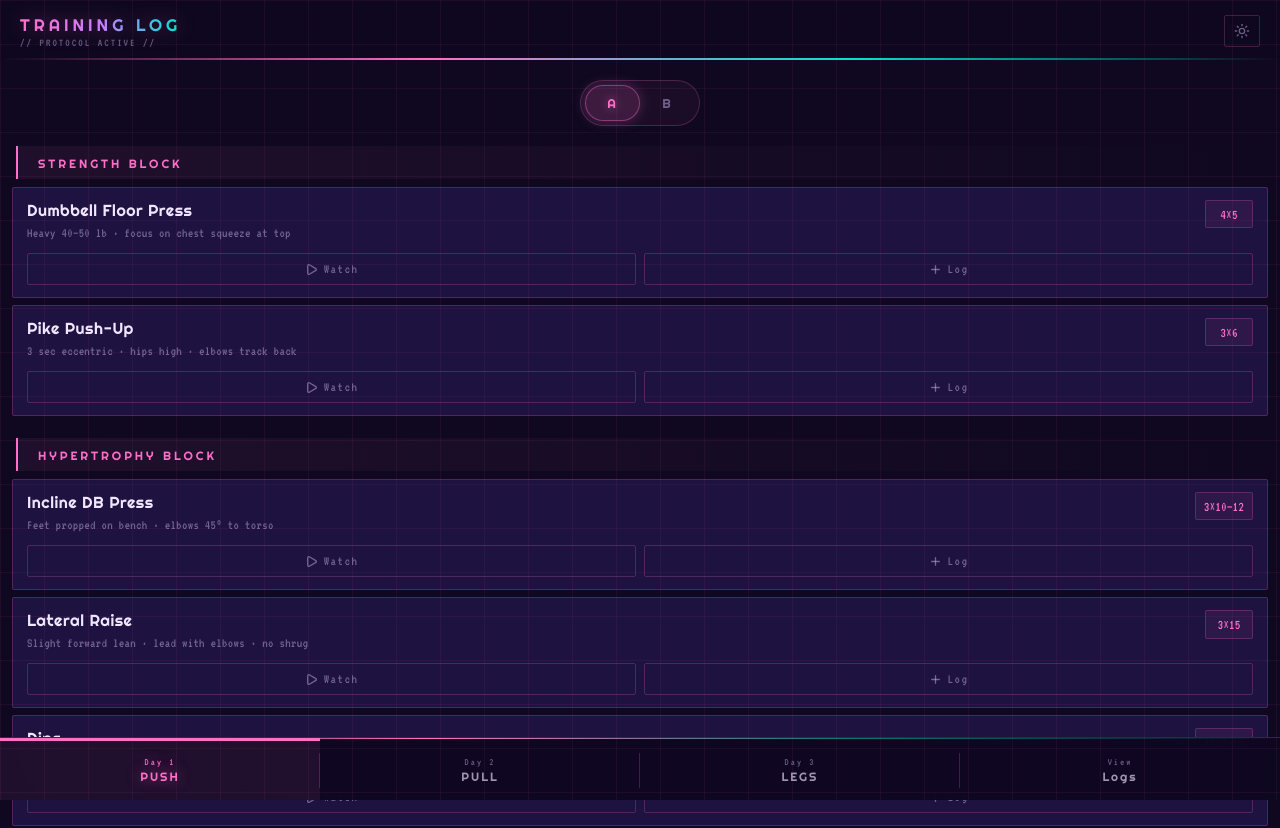
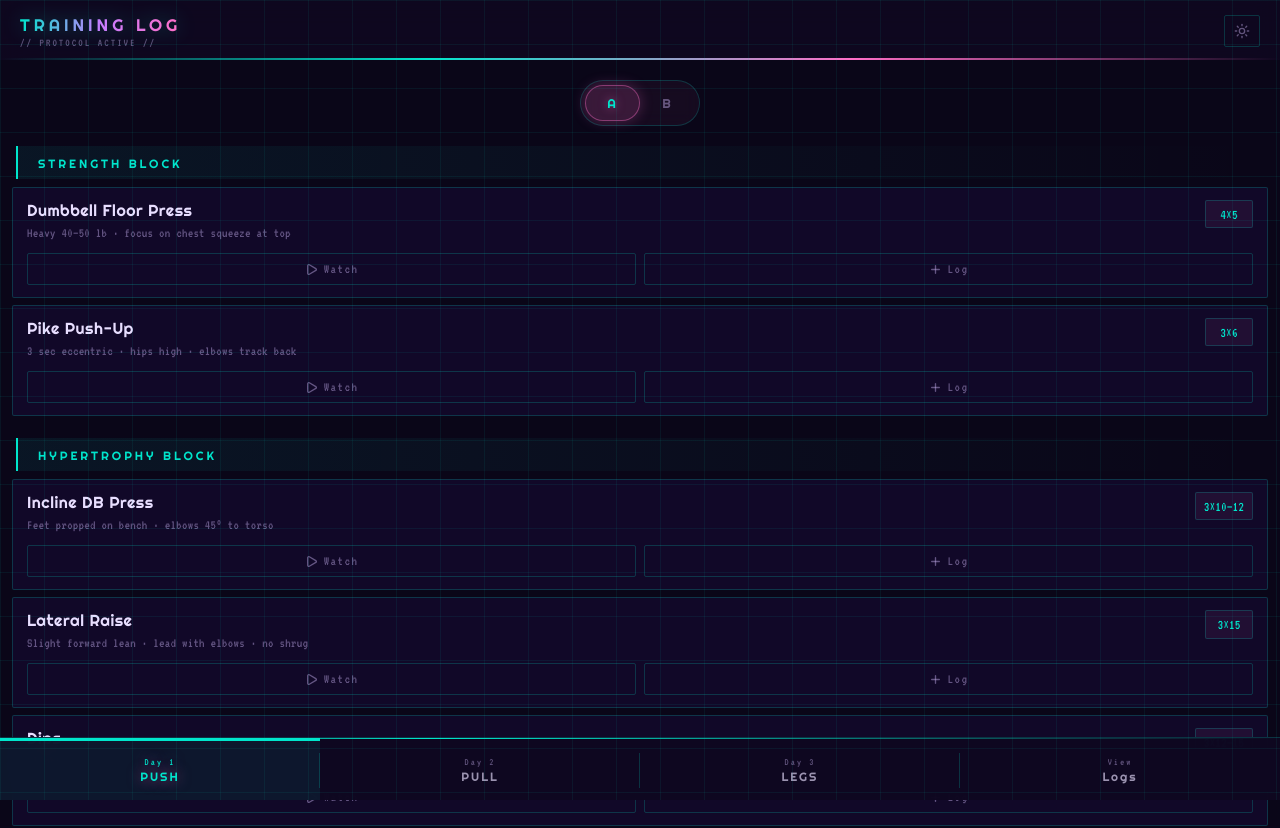
Before and after one commit to Nyarlat-hotep/workout, a React (Vite) app: page / in a window 1280 px wide. Shown: the top 828 px of the page. Built offline with nearby package versions, Linux system fonts and the light colour scheme; no server answers.

Commit message:
fix: shift palette to teal/purple, reduce pink dominance, card backdrop blur
Co-Authored-By: Claude Sonnet 4.6 <noreply@anthropic.com>

```diff
--- a/src/App.css
+++ b/src/App.css
@@ -1,17 +1,17 @@
 /* ── Dark mode (default) ───────────────────────────────────────────────────── */
 :root {
-  --bg:            #0f0820;
-  --bg-surface:    #180e30;
-  --bg-card:       #1e1240;
-  --accent:        #ff6ec7;
-  --accent-2:      #00e5cc;
-  --accent-dim:    rgba(255, 110, 199, 0.28);
-  --accent-glow:   rgba(255, 110, 199, 0.07);
-  --text:          #f0e6ff;
-  --text-dim:      rgba(240, 224, 255, 0.65);
-  --text-muted:    rgba(210, 185, 240, 0.48);
-  --border:        rgba(255, 110, 199, 0.22);
-  --border-active: rgba(255, 110, 199, 0.7);
+  --bg:            #0a0618;
+  --bg-surface:    #130a28;
+  --bg-card:       rgba(22, 10, 48, 0.72);
+  --accent:        #00e5cc;
+  --accent-2:      #ff6ec7;
+  --accent-dim:    rgba(0, 229, 204, 0.28);
+  --accent-glow:   rgba(0, 229, 204, 0.07);
+  --text:          #e8deff;
+  --text-dim:      rgba(232, 222, 255, 0.65);
+  --text-muted:    rgba(190, 170, 230, 0.48);
+  --border:        rgba(0, 229, 204, 0.2);
+  --border-active: rgba(0, 229, 204, 0.7);
   --font-head:     'Righteous', cursive;
   --font-mono:     'VT323', monospace;
   --nav-height:    62px;
@@ -22,18 +22,18 @@
 
 /* ── Light mode ────────────────────────────────────────────────────────────── */
 [data-theme="light"] {
-  --bg:            #f5d6f0;
-  --bg-surface:    #fce8f8;
-  --bg-card:       #ffffff;
-  --accent:        #e0007a;
+  --bg:            #ddd0f5;
+  --bg-surface:    #ebe4fc;
+  --bg-card:       rgba(255, 255, 255, 0.62);
+  --accent:        #7b00cc;
   --accent-2:      #00b8a9;
-  --accent-dim:    rgba(224, 0, 122, 0.25);
-  --accent-glow:   rgba(224, 0, 122, 0.07);
-  --text:          #1a0030;
-  --text-dim:      rgba(40, 0, 70, 0.7);
-  --text-muted:    rgba(100, 50, 130, 0.6);
-  --border:        rgba(224, 0, 122, 0.3);
-  --border-active: rgba(224, 0, 122, 0.8);
+  --accent-dim:    rgba(123, 0, 204, 0.22);
+  --accent-glow:   rgba(123, 0, 204, 0.06);
+  --text:          #160030;
+  --text-dim:      rgba(30, 0, 60, 0.7);
+  --text-muted:    rgba(90, 50, 130, 0.6);
+  --border:        rgba(123, 0, 204, 0.25);
+  --border-active: rgba(123, 0, 204, 0.75);
 }
 
 /* ── Base ──────────────────────────────────────────────────────────────────── */
@@ -63,8 +63,8 @@ body {
   position: fixed;
   inset: 0;
   background-image:
-    linear-gradient(rgba(255, 110, 199, 0.06) 1px, transparent 1px),
-    linear-gradient(90deg, rgba(255, 110, 199, 0.06) 1px, transparent 1px);
+    linear-gradient(rgba(0, 229, 204, 0.07) 1px, transparent 1px),
+    linear-gradient(90deg, rgba(0, 229, 204, 0.07) 1px, transparent 1px);
   background-size: 44px 44px;
   pointer-events: none;
   z-index: 999;
@@ -72,8 +72,8 @@ body {
 
 [data-theme="light"] .app::before {
   background-image:
-    linear-gradient(rgba(224, 0, 122, 0.08) 1px, transparent 1px),
-    linear-gradient(90deg, rgba(224, 0, 122, 0.08) 1px, transparent 1px);
+    linear-gradient(rgba(123, 0, 204, 0.09) 1px, transparent 1px),
+    linear-gradient(90deg, rgba(123, 0, 204, 0.09) 1px, transparent 1px);
 }
 
 /* ── Header ────────────────────────────────────────────────────────────────── */
@@ -107,18 +107,18 @@ body {
   font-size: 1.05rem;
   font-weight: 400;
   letter-spacing: 4px;
-  background: linear-gradient(90deg, #ff6ec7, #c77dff, #00e5cc);
+  background: linear-gradient(90deg, #00e5cc, #c77dff, #ff6ec7);
   -webkit-background-clip: text;
   -webkit-text-fill-color: transparent;
   background-clip: text;
-  filter: drop-shadow(0 0 10px rgba(255, 110, 199, 0.4));
+  filter: drop-shadow(0 0 10px rgba(0, 229, 204, 0.4));
 }
 
 [data-theme="light"] .app-title {
-  background: linear-gradient(90deg, #e0007a, #9b00cc, #00b8a9);
+  background: linear-gradient(90deg, #00b8a9, #7b00cc, #e0007a);
   -webkit-background-clip: text;
   background-clip: text;
-  filter: drop-shadow(0 0 6px rgba(224, 0, 122, 0.3));
+  filter: drop-shadow(0 0 6px rgba(123, 0, 204, 0.3));
 }
 
 .app-subtitle {
--- a/src/components/ExerciseCard.css
+++ b/src/components/ExerciseCard.css
@@ -1,5 +1,7 @@
 .exercise-card {
   background: var(--bg-card);
+  backdrop-filter: blur(12px);
+  -webkit-backdrop-filter: blur(12px);
   border: 1px solid var(--border);
   border-radius: var(--radius-card);
   overflow: hidden;
--- a/src/components/LogModal.css
+++ b/src/components/LogModal.css
@@ -198,10 +198,10 @@
   height: 100%;
   width: 80px;
   overflow: hidden;
-  background: rgba(255, 110, 199, 0.05);
+  background: rgba(0, 229, 204, 0.05);
   backdrop-filter: blur(16px);
   -webkit-backdrop-filter: blur(16px);
-  border: 1px solid rgba(255, 110, 199, 0.22);
+  border: 1px solid rgba(0, 229, 204, 0.22);
   transform: translateZ(0);
   clip-path: inset(0 round 999px);
   box-shadow:
@@ -224,19 +224,19 @@
   border-radius: 999px;
   background: linear-gradient(
     to top,
-    rgba(255, 110, 199, 1) 0%,
-    rgba(220, 80, 220, 0.85) 30%,
-    rgba(180, 80, 255, 0.55) 65%,
-    rgba(140, 60, 255, 0.15) 90%,
+    rgba(0, 229, 204, 1) 0%,
+    rgba(0, 180, 220, 0.85) 30%,
+    rgba(100, 80, 255, 0.55) 65%,
+    rgba(180, 60, 255, 0.15) 90%,
     transparent 100%
   );
   backdrop-filter: blur(6px);
   -webkit-backdrop-filter: blur(6px);
   box-shadow:
     inset 0 2px 0 rgba(255, 255, 255, 0.25),
-    inset 0 0 12px rgba(255, 110, 199, 0.3),
-    0 0 20px rgba(255, 110, 199, 0.5),
-    0 0 40px rgba(200, 80, 255, 0.2);
+    inset 0 0 12px rgba(0, 229, 204, 0.3),
+    0 0 20px rgba(0, 229, 204, 0.5),
+    0 0 40px rgba(100, 80, 255, 0.2);
   overflow: hidden;
 }
 
--- a/src/components/LogsView.css
+++ b/src/components/LogsView.css
@@ -38,6 +38,8 @@
 /* ── Filter panel ─────────────────────────────────────────────────────────── */
 .logs-filters {
   background: var(--bg-card);
+  backdrop-filter: blur(12px);
+  -webkit-backdrop-filter: blur(12px);
   border: 1px solid var(--border);
   border-radius: var(--radius-card);
   padding: 12px 14px;
@@ -129,6 +131,8 @@
 
 .log-session {
   background: var(--bg-card);
+  backdrop-filter: blur(12px);
+  -webkit-backdrop-filter: blur(12px);
   border: 1px solid var(--border);
   border-radius: var(--radius-card);
   margin-bottom: 12px;
```
